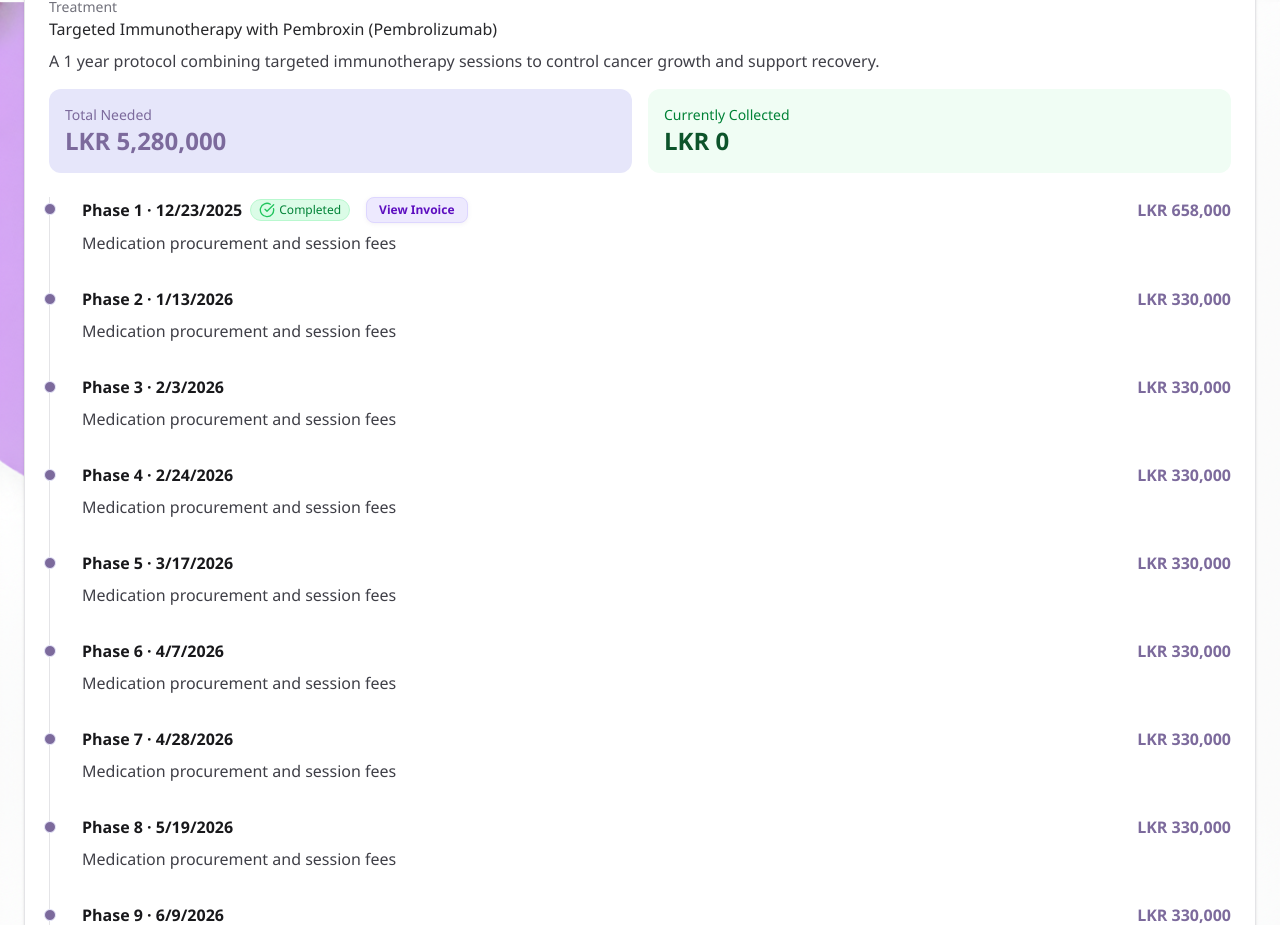
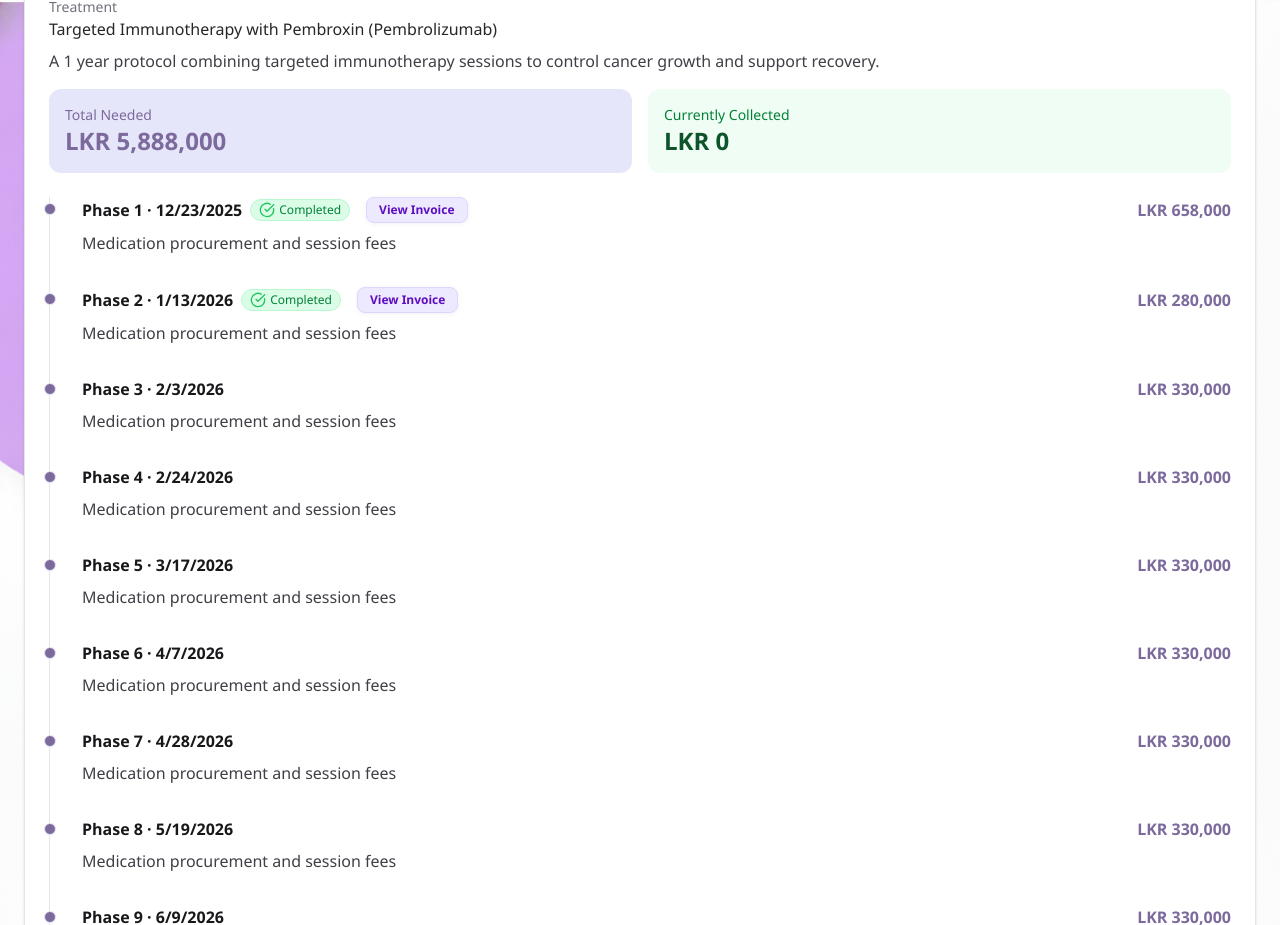
Before and after one commit to sankhaBA/cancer-patient-donation-site, a Next.js app: page / in a window 1280 px wide. Shown: the part 2800-3725 px from the top of the page. Built offline with nearby package versions, Linux system fonts and the light colour scheme.

Commit message:
Refactor code structure for improved readability and maintainability

```diff
--- a/src/components/TreatmentTimeline.tsx
+++ b/src/components/TreatmentTimeline.tsx
@@ -27,7 +27,7 @@ export default function TreatmentTimeline({
   deadlines,
   collectedAmount,
 }: TreatmentTimelineProps) {
-  const [invoiceModalOpen, setInvoiceModalOpen] = useState(false);
+  const [selectedInvoice, setSelectedInvoice] = useState<string | null>(null);
   const formatter = new Intl.NumberFormat(undefined, {
     style: "currency",
     currency,
@@ -75,12 +75,12 @@ export default function TreatmentTimeline({
                       </span>
                     )}
                     {/* View Invoice button for Phase 1 only */}
-                    {d.title === 'Phase 1' && (
+                    {(d.title === 'Phase 1' || d.title === 'Phase 2') && (
                       <button
                         className="ml-2 inline-flex items-center rounded-lg bg-violet-100 px-3 py-1 text-xs font-semibold text-violet-800 shadow-sm hover:bg-violet-200 transition-colors border border-violet-200"
                         type="button"
                         style={{ boxShadow: '0 1px 4px rgba(124,106,156,0.10)' }}
-                        onClick={() => setInvoiceModalOpen(true)}
+                        onClick={() => setSelectedInvoice(d.title === 'Phase 1' ? '/images/InnvoiceProofPhase1.jpeg' : '/images/InnvoiceProofPhase2.jpeg')}
                       >
                         View Invoice
                       </button>
@@ -96,11 +96,11 @@ export default function TreatmentTimeline({
           </ol>
         </div>
         {/* Invoice Proof Modal */}
-        {invoiceModalOpen && (
-          <div className="fixed inset-0 z-50 flex items-center justify-center backdrop-blur-sm bg-black/20" onClick={() => setInvoiceModalOpen(false)}>
+        {selectedInvoice && (
+          <div className="fixed inset-0 z-50 flex items-center justify-center backdrop-blur-sm bg-black/20" onClick={() => setSelectedInvoice(null)}>
             <div className="relative bg-white rounded-lg p-4 max-w-2xl w-full flex flex-col items-center" onClick={e => e.stopPropagation()}>
-              <button className="absolute top-2 right-2 text-2xl text-gray-500 hover:text-gray-800" onClick={() => setInvoiceModalOpen(false)}>&times;</button>
-              <img src="/images/InnvoiceProofPhase1.jpeg" alt="Invoice Proof Phase 1" className="max-h-[70vh] w-auto rounded" />
+              <button className="absolute top-2 right-2 text-2xl text-gray-500 hover:text-gray-800" onClick={() => setSelectedInvoice(null)}>&times;</button>
+              <img src={selectedInvoice} alt="Invoice Proof" className="max-h-[70vh] w-auto rounded" />
             </div>
           </div>
         )}
--- a/src/data/dummy.ts
+++ b/src/data/dummy.ts
@@ -100,11 +100,11 @@ export const dummyData: DonationSiteData = {
     treatmentName: "Targeted Immunotherapy with Pembroxin (Pembrolizumab)",
     description:
       "A 1 year protocol combining targeted immunotherapy sessions to control cancer growth and support recovery.",
-    totalAmount: 5280000,
+    totalAmount: 5888000,
     currency: "LKR",
     deadlines: [
       { id: 1, title: "Phase 1", date: "2025-12-23", amount: 658000, description: "Medication procurement and session fees", isCompleted: true },
-      { id: 2, title: "Phase 2", date: "2026-01-13", amount: 330000, description: "Medication procurement and session fees", isCompleted: false },
+      { id: 2, title: "Phase 2", date: "2026-01-13", amount: 280000, description: "Medication procurement and session fees", isCompleted: true },
       { id: 3, title: "Phase 3", date: "2026-02-03", amount: 330000, description: "Medication procurement and session fees", isCompleted: false },
       { id: 4, title: "Phase 4", date: "2026-02-24", amount: 330000, description: "Medication procurement and session fees", isCompleted: false },
       { id: 5, title: "Phase 5", date: "2026-03-17", amount: 330000, description: "Medication procurement and session fees", isCompleted: false },
```
Also changed, not shown: public/images/InnvoiceProofPhase2.jpeg (added).
